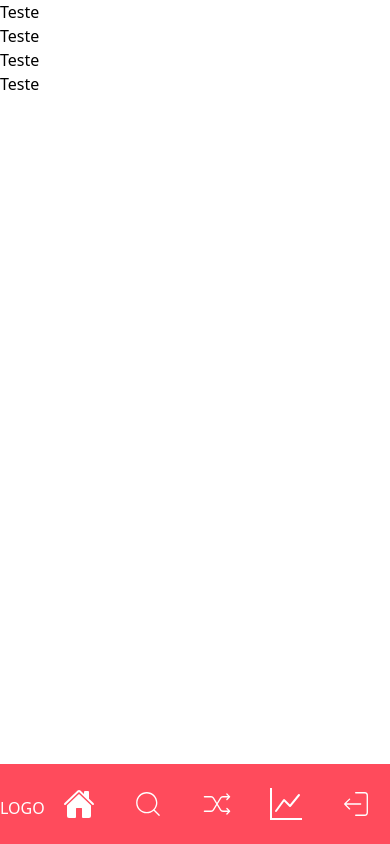
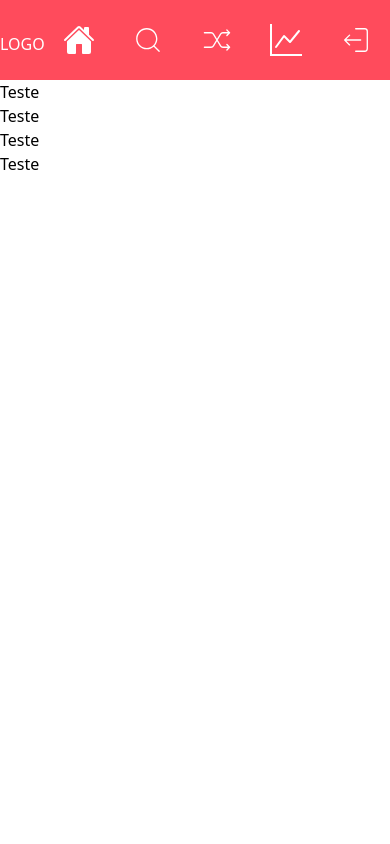
Before and after one commit to rytix/contact_showcase, a Next.js app: page / in a window 390 px wide. Built offline with nearby package versions, Linux system fonts and the light colour scheme.

Commit message:
fix menu order location

```diff
--- a/components/Menu.tsx
+++ b/components/Menu.tsx
@@ -7,7 +7,7 @@ import { CiLogout } from "react-icons/ci";
 
 export default function Menu() {
   return (
-    <div className="bg-primary text-white flex flex-row order-2 h-20 w-screen md:h-screen md:w-20 md:flex-col md:order-1">
+    <div className="bg-primary text-white flex flex-row h-20 w-screen md:h-screen md:w-20 md:flex-col">
       <h1 className="ml-auto mt-8 mb-8 justify-center text-center md:ml-0">
         LOGO
       </h1>
```
